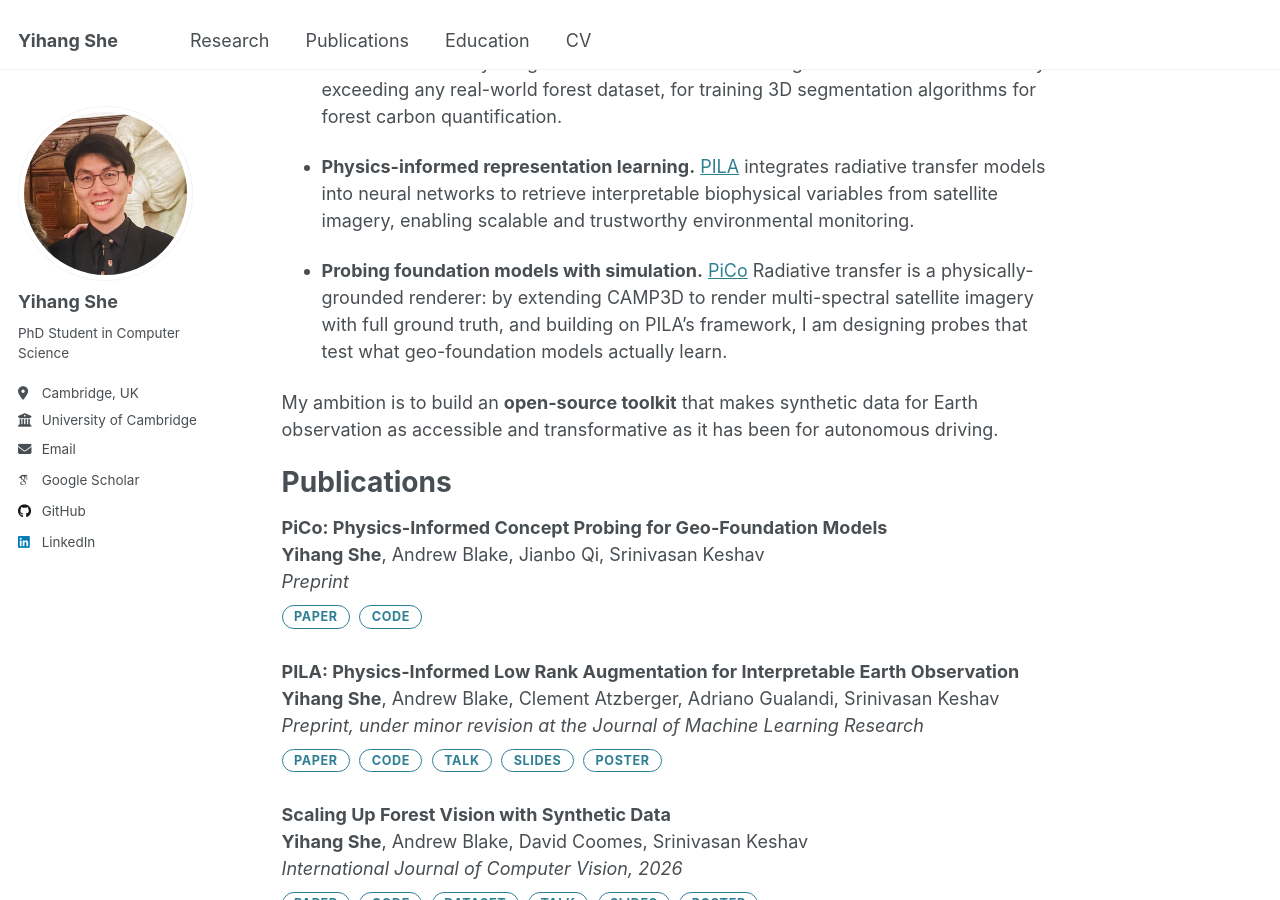
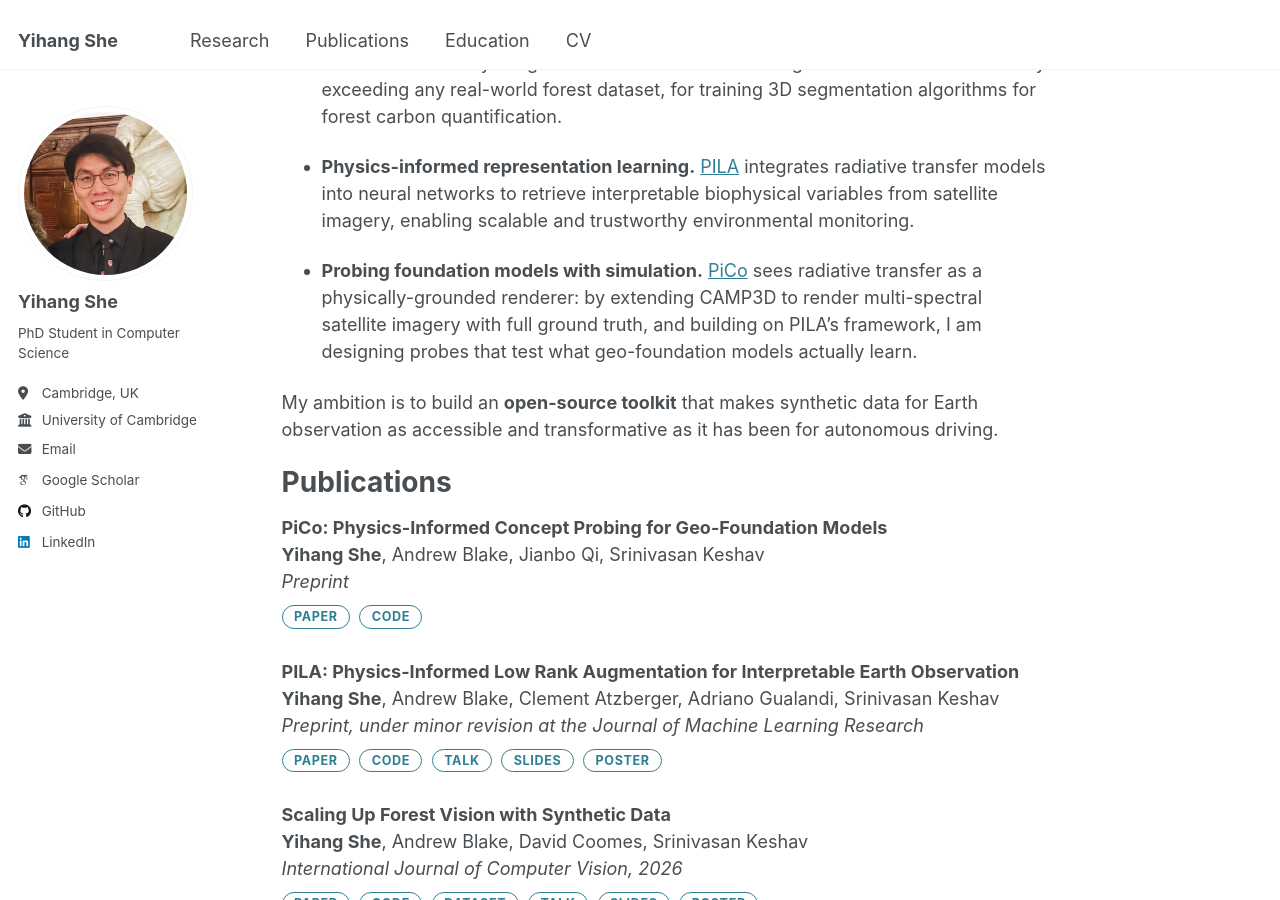
Before and after one commit to yihshe/yihshe.github.io, a Jekyll site: the page built from _pages/about.md, in a window 1280 px wide and 900 px high, scrolled down 646 px. Built offline with Jekyll 4.4.1, drawn with Linux system fonts in a browser that asks for light colours; some web fonts are replaced.

Commit message:
PiCo updated

```diff
--- a/_pages/about.md
+++ b/_pages/about.md
@@ -24,7 +24,7 @@ Three threads of my PhD are converging into a single pipeline — from virtual f
 
 - **Physics-informed representation learning.** [PILA](https://github.com/yihshe/PILA) integrates radiative transfer models into neural networks to retrieve interpretable biophysical variables from satellite imagery, enabling scalable and trustworthy environmental monitoring.
 
-- **Probing foundation models with simulation.** [PiCo](https://github.com/yihshe/PiCo) Radiative transfer is a physically-grounded renderer: by extending CAMP3D to render multi-spectral satellite imagery with full ground truth, and building on PILA's framework, I am designing probes that test what geo-foundation models actually learn.
+- **Probing foundation models with simulation.** [PiCo](https://github.com/yihshe/PiCo) sees radiative transfer as a physically-grounded renderer: by extending CAMP3D to render multi-spectral satellite imagery with full ground truth, and building on PILA's framework, I am designing probes that test what geo-foundation models actually learn.
 
 My ambition is to build an **open-source toolkit** that makes synthetic data for Earth observation as accessible and transformative as it has been for autonomous driving.
 
```
